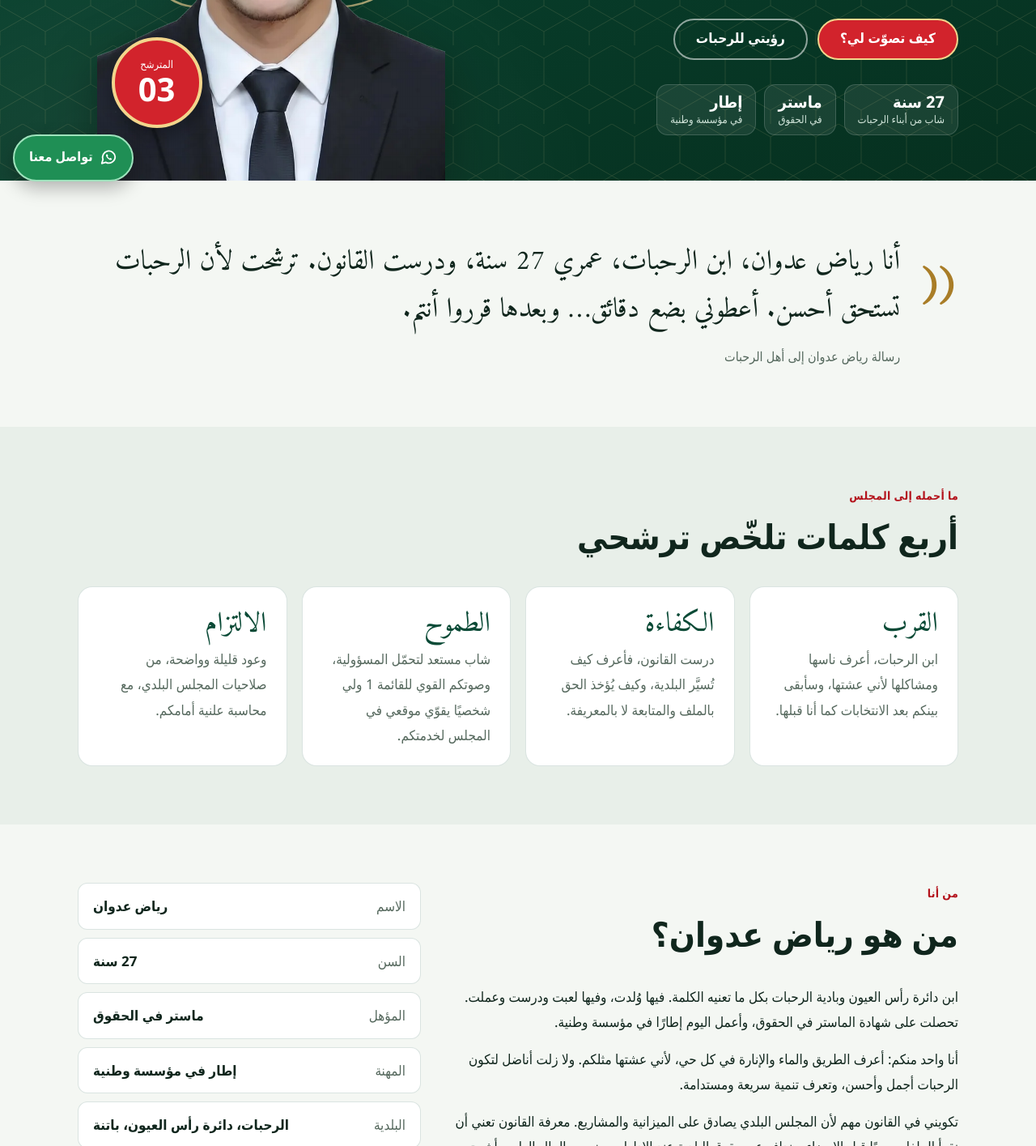
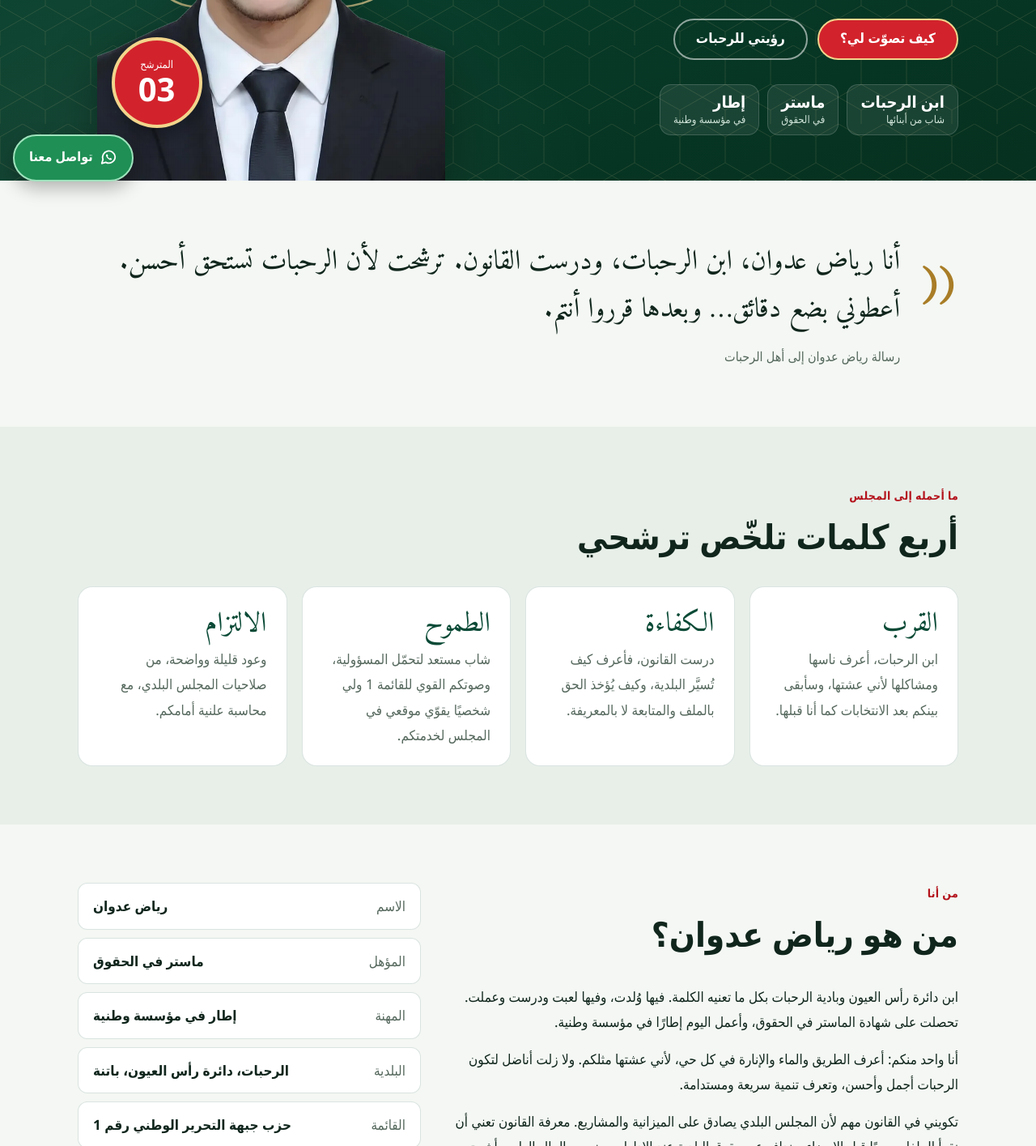
Before and after one commit to riad-adouane/riad-adouane.github.io, a plain HTML site: page index.html in a window 1280 px wide. Shown: the part 560-1975 px from the top of the page at 81% size. Drawn offline with Linux system fonts and the light colour scheme; a web font is replaced by a local one.

Commit message:
حذف السن من الموقع
Co-Authored-By: Claude Opus 5.5 <noreply@anthropic.com>
Claude-Session: https://claude.ai/code/session_01VHvGzs2cNfqQNCPGeWJ2X8

```diff
--- a/index.html
+++ b/index.html
@@ -295,7 +295,7 @@ footer b{color:#fff}
     <p class="lead">مترشح للمجلس الشعبي البلدي لبلدية الرحبات، في <b>قائمة حزب جبهة التحرير الوطني رقم 1</b>، بالرقم <b class="num">03</b>.</p>
     <div class="btns"><a class="btn red" href="#vote">كيف تصوّت لي؟</a><a class="btn ghost" href="#vision">رؤيتي للرحبات</a></div>
     <div class="chips">
-      <div class="chip"><strong>27 سنة</strong><small>شاب من أبناء الرحبات</small></div>
+      <div class="chip"><strong>ابن الرحبات</strong><small>شاب من أبنائها</small></div>
       <div class="chip"><strong>ماستر</strong><small>في الحقوق</small></div>
       <div class="chip"><strong>إطار</strong><small>في مؤسسة وطنية</small></div>
     </div>
@@ -311,7 +311,7 @@ footer b{color:#fff}
   <div class="quote">
     <div class="mark" aria-hidden="true">«</div>
     <div>
-      <blockquote>أنا رياض عدوان، ابن الرحبات، عمري 27 سنة، ودرست القانون. ترشحت لأن الرحبات تستحق أحسن. أعطوني بضع دقائق… وبعدها قرروا أنتم.</blockquote>
+      <blockquote>أنا رياض عدوان، ابن الرحبات، ودرست القانون. ترشحت لأن الرحبات تستحق أحسن. أعطوني بضع دقائق… وبعدها قرروا أنتم.</blockquote>
       <cite>رسالة رياض عدوان إلى أهل الرحبات</cite>
     </div>
   </div>
@@ -339,7 +339,6 @@ footer b{color:#fff}
   </div>
   <div class="facts" aria-label="بطاقة المترشح">
     <div class="fact"><span>الاسم</span><b>رياض عدوان</b></div>
-    <div class="fact"><span>السن</span><b>27 سنة</b></div>
     <div class="fact"><span>المؤهل</span><b>ماستر في الحقوق</b></div>
     <div class="fact"><span>المهنة</span><b>إطار في مؤسسة وطنية</b></div>
     <div class="fact"><span>البلدية</span><b>الرحبات، دائرة رأس العيون، باتنة</b></div>
```
